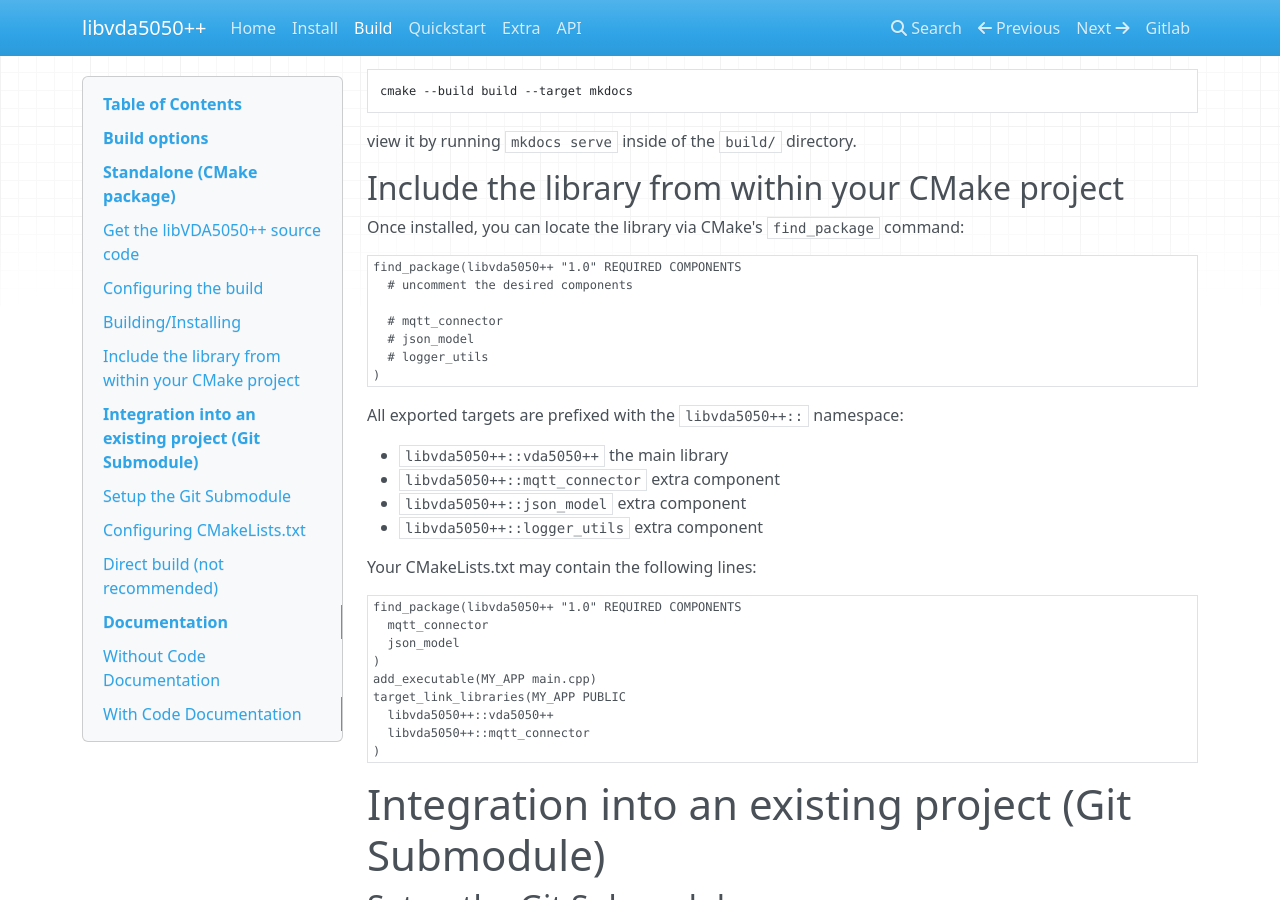
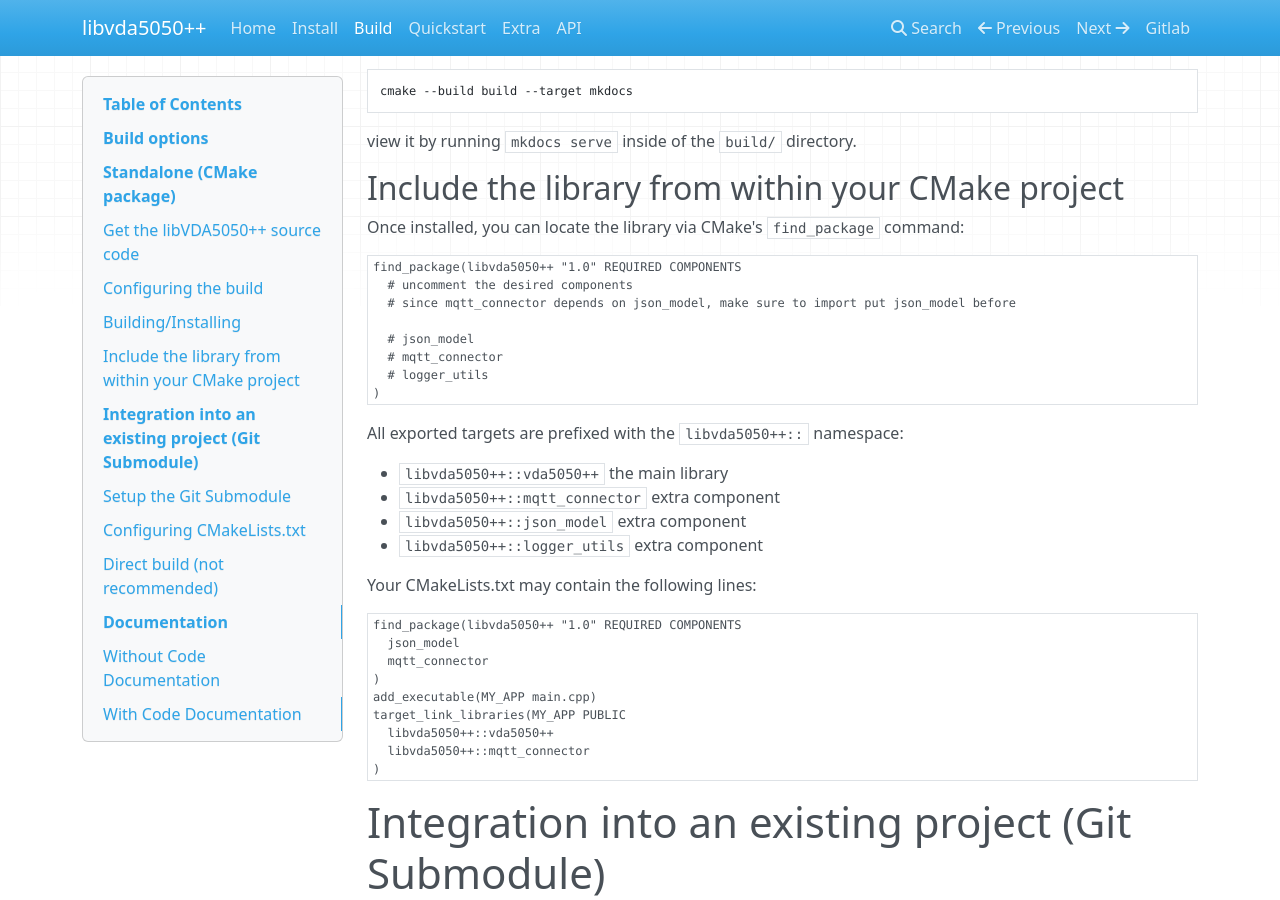
Before and after one commit to cmraaron/libvda5050pp, an MkDocs documentation site: the page built from docs/build.md, in a window 1280 px wide and 900 px high, scrolled down 1966 px. Built offline with MkDocs 1.6.1, drawn with Linux system fonts in a browser that asks for light colours; nearby versions of some CDN libraries.

Commit message:
update build.md

````diff
--- a/docs/build.md
+++ b/docs/build.md
@@ -106,9 +106,10 @@ CMake's `find_package` command:
 ```cmake
 find_package(libvda5050++ "1.0" REQUIRED COMPONENTS
   # uncomment the desired components
+  # since mqtt_connector depends on json_model, make sure to import put json_model before
 
+  # json_model
   # mqtt_connector
-  # json_model
   # logger_utils
 )
 ```
@@ -125,8 +126,8 @@ Your CMakeLists.txt may contain the following lines:
 
 ```cmake
 find_package(libvda5050++ "1.0" REQUIRED COMPONENTS
+  json_model
   mqtt_connector
-  json_model
 )
 add_executable(MY_APP main.cpp)
 target_link_libraries(MY_APP PUBLIC
````
